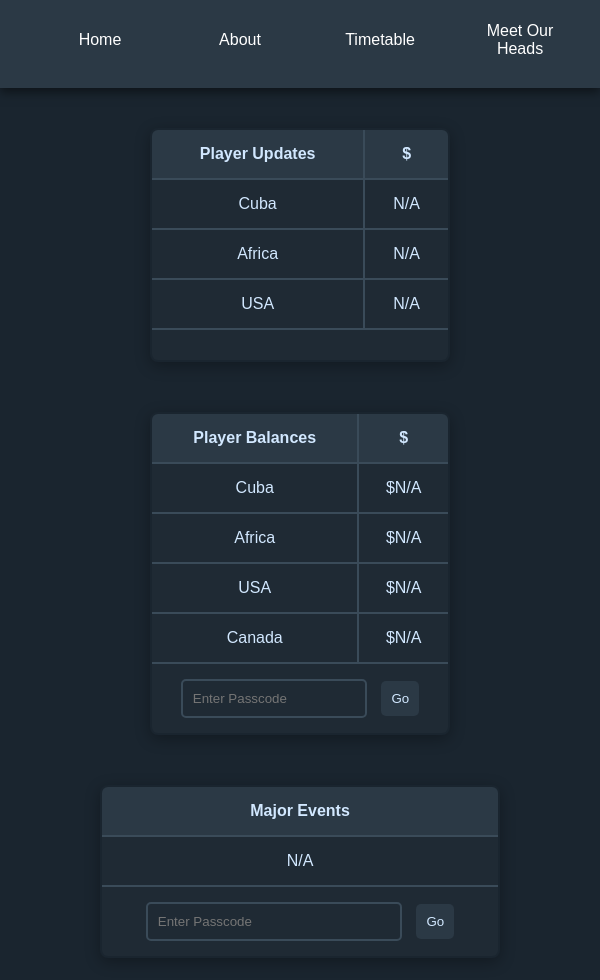
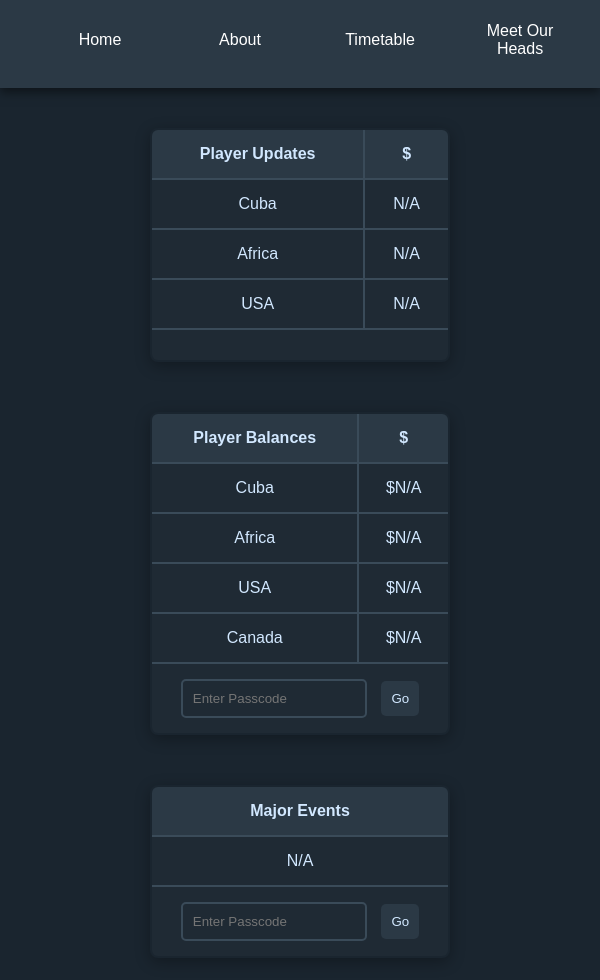
Before and after one commit to SaryNassif/KasparovRoom, a plain HTML site: page docs/html/index.html in a window 600 px wide. Shown: the part 46-1026 px from the top of the page. Drawn offline with Linux system fonts and the light colour scheme; no server answers.

Commit message:
Update index.css

```diff
--- a/docs/css/index.css
+++ b/docs/css/index.css
@@ -4,12 +4,7 @@
         -webkit-box-direction: normal;
             -ms-flex-direction: column;
                 flex-direction: column;
-                -ms-flex-wrap: wrap;
-                    flex-wrap: wrap;
-    }
-
-    .majorevents{
-        width: 300px;
+                flex-wrap: wrap;
     }
 
     body {
@@ -77,10 +72,8 @@
         overflow-x: hidden; /* Prevent any horizontal scrolling */
     }
 }
+
 @media (max-width: 400px) {
-    .majorevents{
-        width: 300px;
-    }
     .navbar {
         display: -webkit-box;
         display: -ms-flexbox;
@@ -139,16 +132,12 @@
         overflow-x: hidden; /* Prevent horizontal scrolling */
     }
 }
+
 @media (min-width: 400px) and (max-width: 767px) {
     .container {
-        -webkit-box-orient: horizontal;
-        -webkit-box-direction: normal;
-            -ms-flex-direction: row;
-                flex-direction: row; /* Prevents stacking in columns */
-        -ms-flex-wrap: wrap;
-            flex-wrap: wrap; /* Allows wrapping if there isn’t enough space */
-        -ms-flex-pack: distribute;
-            justify-content: space-around; /* Centers or spaces items evenly */
+        flex-direction: row; /* Prevents stacking in columns */
+        flex-wrap: wrap; /* Allows wrapping if there isn’t enough space */
+        justify-content: space-around; /* Centers or spaces items evenly */
     }
 }
 /*Media*/
@@ -308,7 +297,3 @@ td {
     -o-transition: background-color 0.5s ease;
     transition: background-color 0.5s ease; /* Smooth transition */
 }
-
-.majorevents{
-    width: 400px;
-}
```
